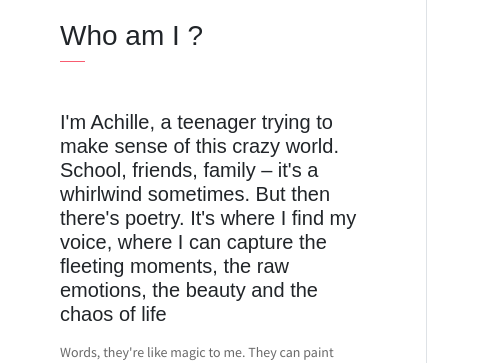
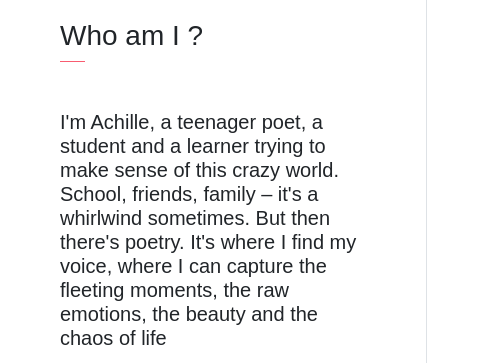
Before and after one commit to Arisen2waguan0/who-he-is, a website: page public_html/index.html in a window 1280 px wide. Shown: the part 758-1121 px from the top of the page, 0-482 px from the left. Drawn offline with Linux system fonts and the light colour scheme; some packages are replaced by stand-ins of ours.

Commit message:
Update index.html

```diff
--- a/public_html/index.html
+++ b/public_html/index.html
@@ -130,7 +130,7 @@
             <div class="col-lg-4 about-card">
                 <h3 class="font-weight-light">Who am I ?</h3>
                 <span class="line mb-5"></span>
-                <h5 class="mb-3">I'm Achille, a teenager trying to make sense of this crazy world. School, friends, family – it's a whirlwind sometimes. But then there's poetry. It's where I find my voice, where I can capture the fleeting moments, the raw emotions, the beauty and the chaos of life</h5>
+                <h5 class="mb-3">I'm Achille, a teenager poet, a student and a learner trying to make sense of this crazy world. School, friends, family – it's a whirlwind sometimes. But then there's poetry. It's where I find my voice, where I can capture the fleeting moments, the raw emotions, the beauty and the chaos of life</h5>
                 <p class="mt-20">Words, they're like magic to me. They can paint pictures, whisper secrets, and even mend broken hearts. In my poems, I try to find the extraordinary in the ordinary, to give voice to the voiceless, and to leave a mark on the world, one verse at a time.</p>
             </div>
             <div class="col-lg-4 about-card">
```
